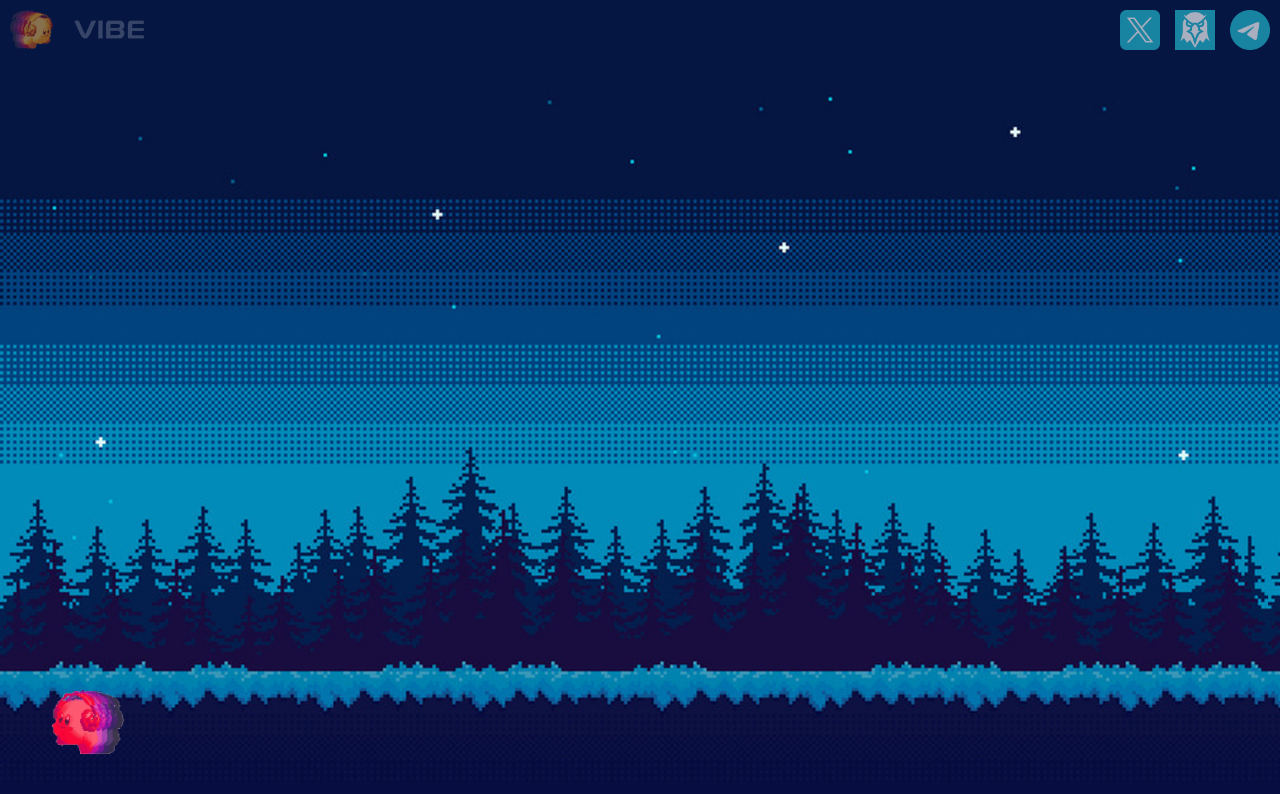
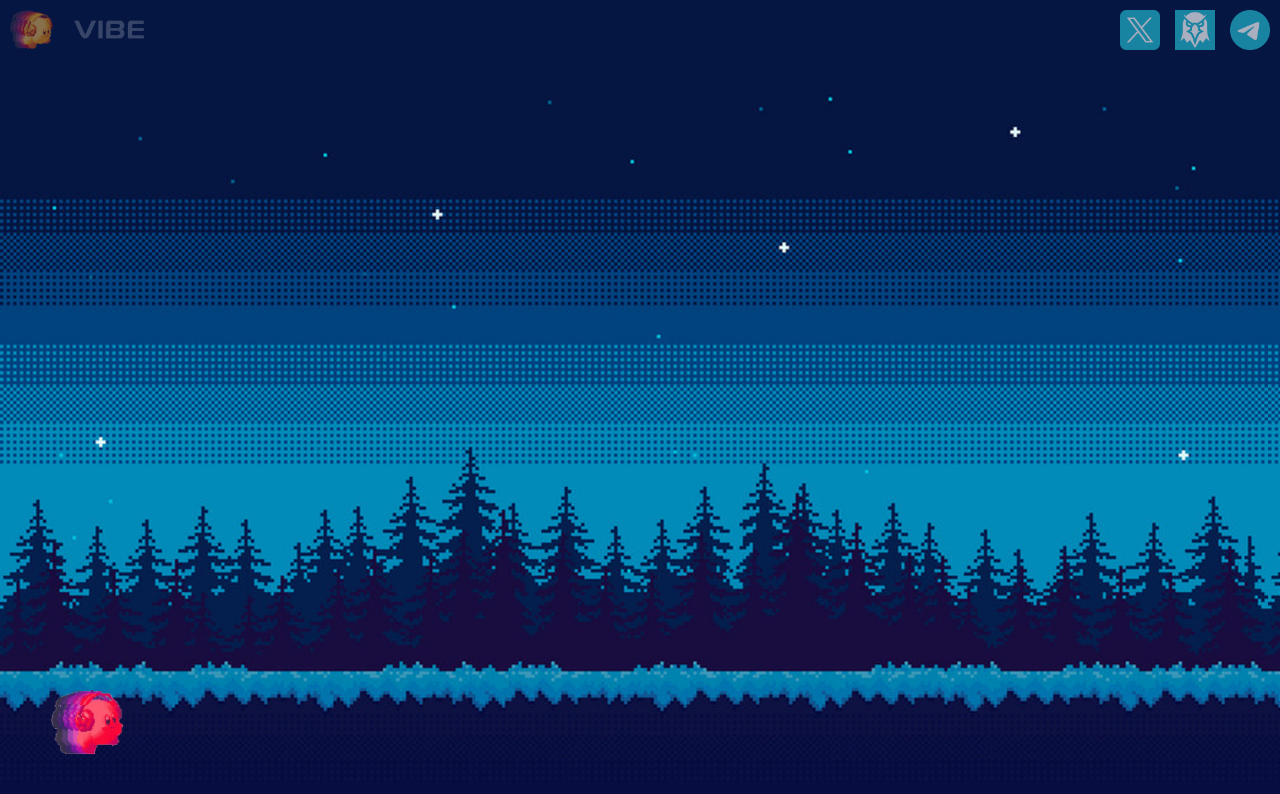
Before and after one commit to Doddg888/Vibe, a Next.js app: page / in a window 1280 px wide. Shown: the top 794 px of the page. Built offline with nearby package versions, Linux system fonts and the light colour scheme.

Commit message:
Add autoprefixer to fix build issue

```diff
--- a/app/page.tsx
+++ b/app/page.tsx
@@ -16,11 +16,11 @@ const KirbyPage = () => {
     const handleKeyDown = (e: KeyboardEvent) => {
         if (e.key === 'ArrowRight' || e.key.toLowerCase() === 'd') {
             setKirbyPosX((prevPosX) => Math.min(prevPosX + MOVE_STEP, window.innerWidth - 75)); // Adjust for new Kirby size
-            setFacingRight(true);
+            setFacingRight(false); // Change to face right
         }
         if (e.key === 'ArrowLeft' || e.key.toLowerCase() === 'q') {
             setKirbyPosX((prevPosX) => Math.max(prevPosX - MOVE_STEP, 0));
-            setFacingRight(false);
+            setFacingRight(true); // Change to face left
         }
         if ((e.key === ' ' || e.key.toLowerCase() === 'z' || e.key === 'ArrowUp') && !isJumping) {
             startJump();
@@ -93,7 +93,7 @@ const KirbyPage = () => {
                     ...styles.kirby,
                     left: kirbyPosX,
                     bottom: kirbyPosY + 35,
-                    transform: `scaleX(${facingRight ? 1 : -1})`,
+                    transform: `scaleX(${facingRight ? -1 : 1})`, // Invert facing direction
                 }}
             ></div>
         </div>
```
